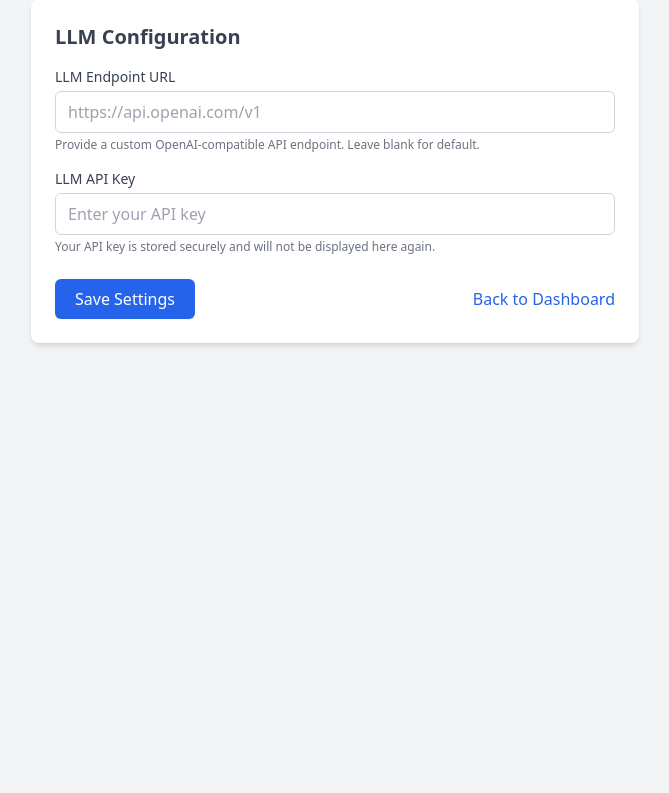
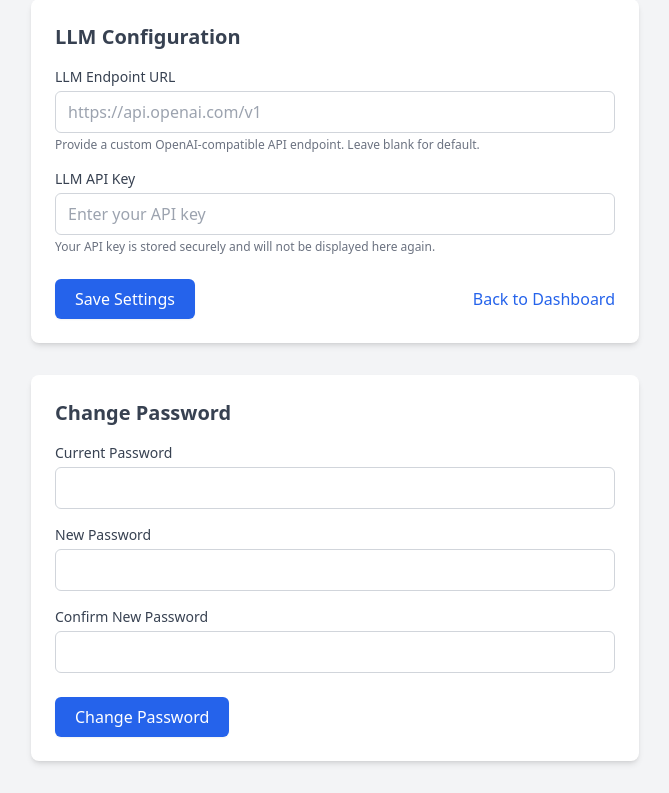
Before and after one commit to mpaguilar/resume_editor, a FastAPI app: template resume_editor/templates/settings.html in a window 1280 px wide. Shown: the part 93-886 px from the top of the page, without its empty margins (305-974 px from the left). Before the commit the page ends 439 px from the top, so only its background shows below. Run offline with FastAPI, Linux system fonts and the light colour scheme; the template is opened without the code that fills it, so the values that code supplies are empty; some libraries are stand-ins or nearby versions.

Commit message:
Step 15.2: Implement User Password Change -----------------
**Implementation details:**

- Added a "Change Password" form to the user settings page, enabling users to update their credentials.
- Implemented a new HTMX-driven route at `POST /change-password` to handle the form submission and provide immediate feedback.
- Created a new API endpoint, `POST /api/users/change-password`, to encapsulate the password change logic, including verification of the current password and secure hashing of the new one.
- Added a `PasswordChangeRequest` model to validate the data for the password change endpoint.
- Introduced comprehensive unit tests for both the form-handling route and the API endpoint, covering success and failure scenarios.

```diff
--- a/resume_editor/app/main.py
+++ b/resume_editor/app/main.py
@@ -16,7 +16,12 @@ from resume_editor.app.api.routes.route_logic.settings_crud import (
 from resume_editor.app.api.routes.user import router as user_router
 from resume_editor.app.core.auth import get_optional_current_user_from_cookie
 from resume_editor.app.core.config import Settings, get_settings
-from resume_editor.app.core.security import authenticate_user, create_access_token
+from resume_editor.app.core.security import (
+    authenticate_user,
+    create_access_token,
+    get_password_hash,
+    verify_password,
+)
 from resume_editor.app.database.database import get_db
 from resume_editor.app.models.user import User
 from resume_editor.app.schemas.user import UserSettingsUpdateRequest
@@ -327,6 +332,65 @@ def create_app() -> FastAPI:
 
         return HTMLResponse(
             '<div class="p-4 mb-4 text-sm text-green-800 rounded-lg bg-green-50" role="alert"><span class="font-medium">Success!</span> Your settings have been updated.</div>',
+        )
+
+    @app.post("/change-password", response_class=HTMLResponse)
+    async def change_password_form(
+        request: Request,
+        current_password: Annotated[str, Form()],
+        new_password: Annotated[str, Form()],
+        confirm_new_password: Annotated[str, Form()],
+        db: Session = Depends(get_db),
+        current_user: User | None = Depends(get_optional_current_user_from_cookie),
+    ):
+        """
+        Handle user password change from form.
+
+        Args:
+            request: The HTTP request object.
+            current_password (str): The current password from the form.
+            new_password (str): The new password from the form.
+            confirm_new_password (str): The new password confirmation from the form.
+            db (Session): The database session.
+            current_user: The authenticated user, if one exists.
+
+        Returns:
+            HTMLResponse: A success or error message snippet.
+            RedirectResponse: Redirects to login if user is not authenticated.
+
+        Notes:
+            1. Redirect to login if user is not authenticated.
+            2. Check if new password and confirmation match. If not, return an error.
+            3. Verify current password. If incorrect, return an error.
+            4. Hash new password and update user record.
+            5. Return a success message.
+
+        """
+        _msg = "Password change form submitted"
+        log.debug(_msg)
+
+        if not current_user:
+            return RedirectResponse(
+                url="/login",
+                status_code=status.HTTP_307_TEMPORARY_REDIRECT,
+            )
+
+        if new_password != confirm_new_password:
+            return HTMLResponse(
+                '<div class="p-4 mb-4 text-sm text-red-800 rounded-lg bg-red-50" role="alert"><span class="font-medium">Error!</span> New passwords do not match.</div>',
+            )
+
+        if not verify_password(current_password, current_user.hashed_password):
+            return HTMLResponse(
+                '<div class="p-4 mb-4 text-sm text-red-800 rounded-lg bg-red-50" role="alert"><span class="font-medium">Error!</span> Incorrect current password.</div>',
+            )
+
+        # Update password
+        current_user.hashed_password = get_password_hash(new_password)
+        db.commit()
+
+        return HTMLResponse(
+            '<div class="p-4 mb-4 text-sm text-green-800 rounded-lg bg-green-50" role="alert"><span class="font-medium">Success!</span> Your password has been changed.</div>',
         )
 
     @app.get("/dashboard/create-resume-form")
--- a/resume_editor/templates/settings.html
+++ b/resume_editor/templates/settings.html
@@ -53,6 +53,52 @@
                 </div>
             </form>
         </div>
+
+        <div class="bg-white p-6 rounded-lg shadow-md mt-8">
+            <h2 class="text-xl font-semibold mb-4 text-gray-700">Change Password</h2>
+
+            <div id="password-notification" class="mb-4"></div>
+
+            <form hx-post="/change-password" hx-target="#password-notification" hx-swap="innerHTML" hx-on::after-request="this.reset()">
+                <div class="mb-4">
+                    <label for="current_password" class="block text-sm font-medium text-gray-700 mb-1">Current Password</label>
+                    <input
+                        type="password"
+                        id="current_password"
+                        name="current_password"
+                        autocomplete="current-password"
+                        class="w-full px-3 py-2 border border-gray-300 rounded-md focus:outline-none focus:ring-2 focus:ring-blue-500"
+                        required>
+                </div>
+                <div class="mb-4">
+                    <label for="new_password" class="block text-sm font-medium text-gray-700 mb-1">New Password</label>
+                    <input
+                        type="password"
+                        id="new_password"
+                        name="new_password"
+                        autocomplete="new-password"
+                        class="w-full px-3 py-2 border border-gray-300 rounded-md focus:outline-none focus:ring-2 focus:ring-blue-500"
+                        required>
+                </div>
+                <div class="mb-6">
+                    <label for="confirm_new_password" class="block text-sm font-medium text-gray-700 mb-1">Confirm New Password</label>
+                    <input
+                        type="password"
+                        id="confirm_new_password"
+                        name="confirm_new_password"
+                        autocomplete="new-password"
+                        class="w-full px-3 py-2 border border-gray-300 rounded-md focus:outline-none focus:ring-2 focus:ring-blue-500"
+                        required>
+                </div>
+                <div class="flex items-center">
+                    <button
+                        type="submit"
+                        class="bg-blue-600 hover:bg-blue-700 text-white px-5 py-2 rounded-md font-medium shadow-sm transition-colors duration-200">
+                        Change Password
+                    </button>
+                </div>
+            </form>
+        </div>
     </div>
 </body>
 </html>
```
Also changed, not shown: resume_editor/app/api/routes/route_models.py (+25 -0 lines), resume_editor/app/api/routes/user.py (+55 -0 lines), tests/app/api/routes/test_user_route.py (+62 -0 lines), tests/app/test_main.py (+161 -1 lines).
